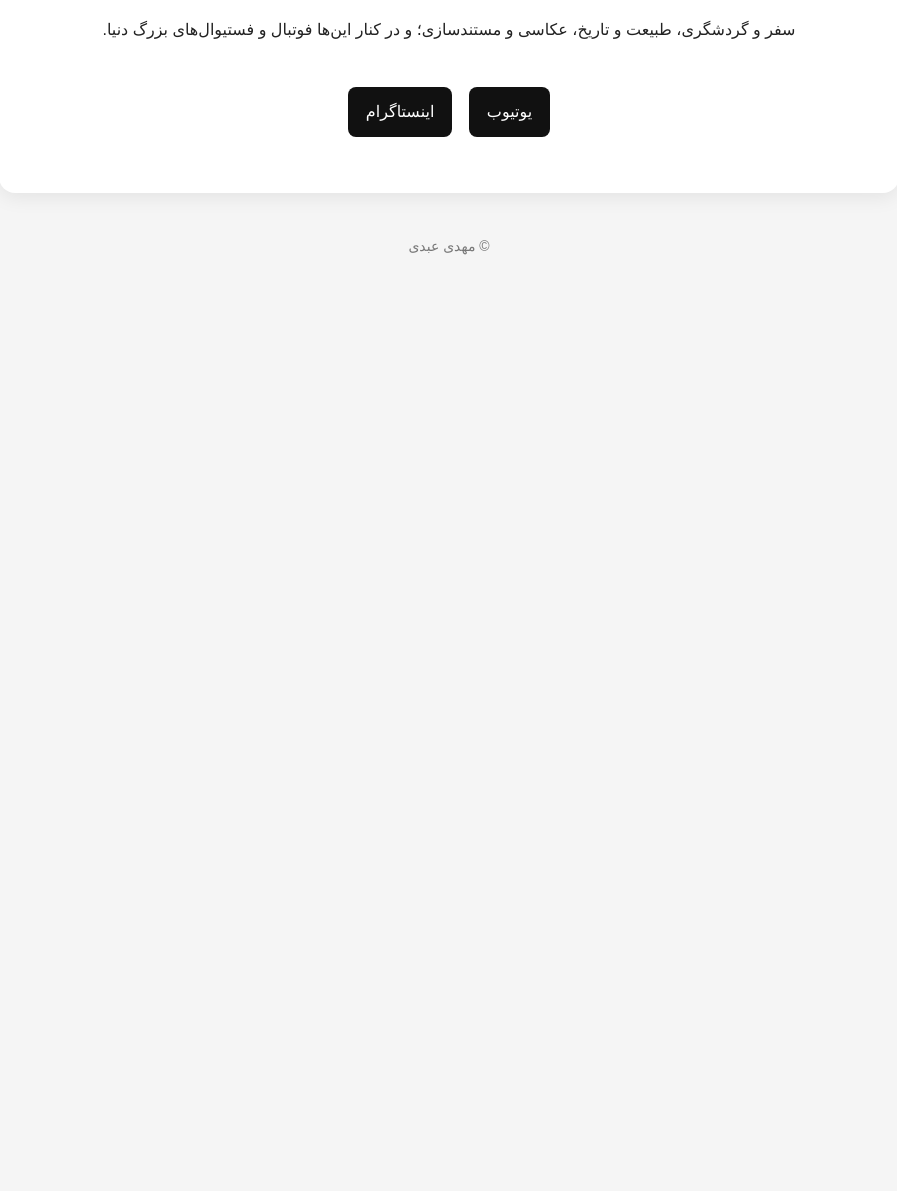
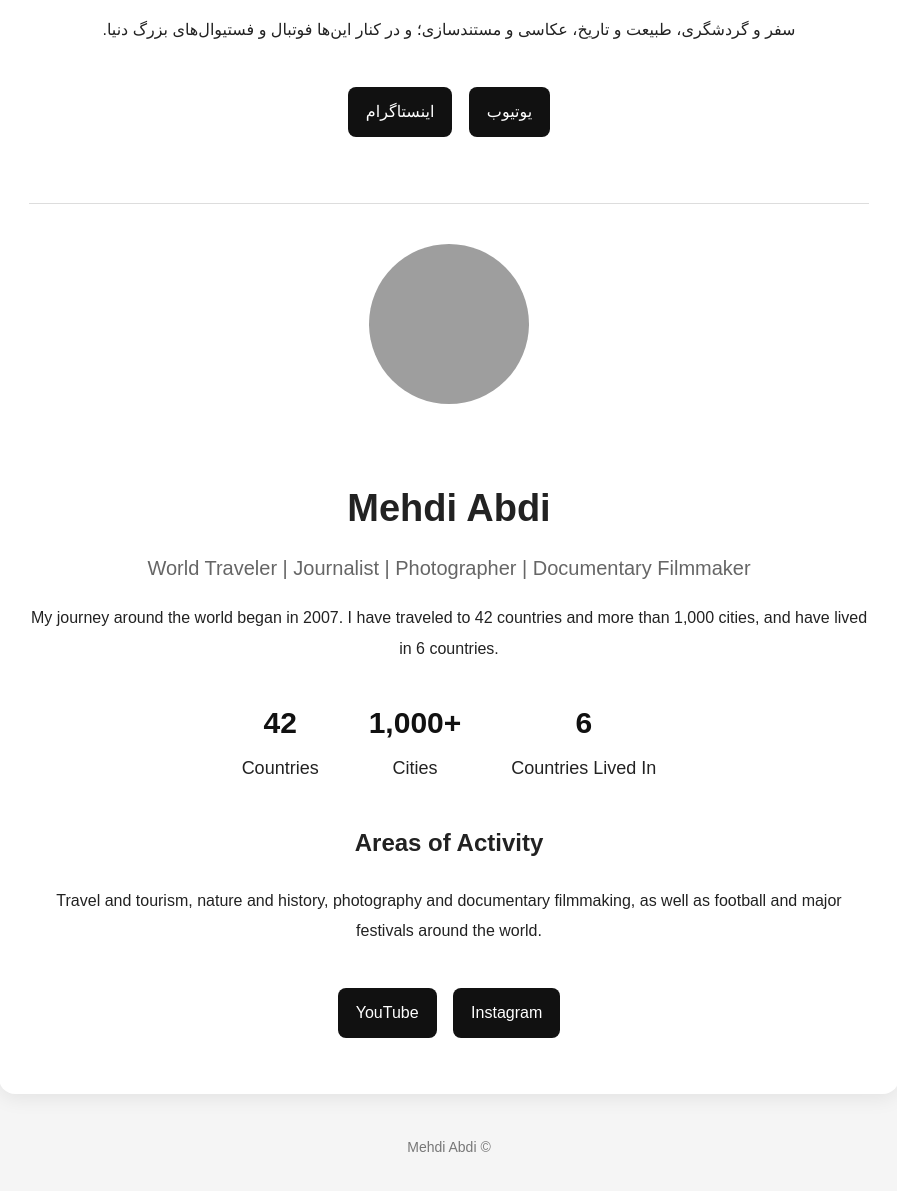
Before and after one commit to MehdiAbdi79-lab/Mehdi-Abdi, a plain HTML site: page index.html in a window 1280 px wide. Shown: the part 691-1882 px from the top of the page, without its empty margins (191-1088 px from the left). Before the commit the page ends 991 px from the top, so only its background shows below. Drawn offline with Linux system fonts and the light colour scheme; grey boxes are pictures that could not be loaded.

Commit message:
Update index.html

```diff
--- a/index.html
+++ b/index.html
@@ -4,7 +4,7 @@
   <meta charset="UTF-8">
   <meta name="viewport" content="width=device-width, initial-scale=1.0">
 
-  <title>مهدی عبدی | جهانگرد، خبرنگار، عکاس و مستندساز</title>
+  <title>مهدی عبدی | Mehdi Abdi | جهانگرد، خبرنگار، عکاس و مستندساز</title>
 
   <meta name="description" content="مهدی عبدی، جهانگرد، خبرنگار، عکاس و مستندساز ایرانی؛ ۴۲ کشور، بیش از ۱۰۰۰ شهر و زندگی در ۶ کشور.">
 
@@ -29,6 +29,14 @@
       text-align: center;
       border-radius: 16px;
       box-shadow: 0 4px 20px rgba(0,0,0,0.08);
+    }
+
+    .profile {
+      width: 160px;
+      height: 160px;
+      object-fit: cover;
+      border-radius: 50%;
+      margin-bottom: 20px;
     }
 
     h1 {
@@ -77,6 +85,22 @@
       border-radius: 8px;
     }
 
+    .english {
+      direction: ltr;
+      text-align: center;
+      margin-top: 60px;
+      padding-top: 40px;
+      border-top: 1px solid #ddd;
+    }
+
+    .english h1 {
+      font-size: 38px;
+    }
+
+    .english .subtitle {
+      font-size: 20px;
+    }
+
     footer {
       text-align: center;
       margin-top: 40px;
@@ -91,7 +115,10 @@
   <div class="container">
 
     <section class="hero">
-<img src="mehdi-abdi.JPG" alt="مهدی عبدی" style="width:160px;height:160px;object-fit:cover;border-radius:50%;margin-bottom:20px;">      <h1>مهدی عبدی</h1>
+
+      <img src="mehdi-abdi.JPG" alt="Mehdi Abdi" class="profile">
+
+      <h1>مهدی عبدی</h1>
 
       <div class="subtitle">
         جهانگرد | خبرنگار | عکاس | مستندساز
@@ -139,10 +166,67 @@
 
       </div>
 
+
+      <section class="english">
+
+        <img src="mehdi-abdi.JPG" alt="Mehdi Abdi" class="profile">
+
+        <h1>Mehdi Abdi</h1>
+
+        <div class="subtitle">
+          World Traveler | Journalist | Photographer | Documentary Filmmaker
+        </div>
+
+        <p>
+          My journey around the world began in 2007.
+          I have traveled to 42 countries and more than 1,000 cities,
+          and have lived in 6 countries.
+        </p>
+
+        <div class="stats">
+
+          <div class="stat">
+            <strong>42</strong>
+            Countries
+          </div>
+
+          <div class="stat">
+            <strong>1,000+</strong>
+            Cities
+          </div>
+
+          <div class="stat">
+            <strong>6</strong>
+            Countries Lived In
+          </div>
+
+        </div>
+
+        <h2>Areas of Activity</h2>
+
+        <p>
+          Travel and tourism, nature and history, photography and documentary filmmaking,
+          as well as football and major festivals around the world.
+        </p>
+
+        <div class="links">
+
+          <a href="https://youtube.com/@mehdiabdi1357" target="_blank">
+            YouTube
+          </a>
+
+          <a href="https://instagram.com/mehdi.abdi1357" target="_blank">
+            Instagram
+          </a>
+
+        </div>
+
+      </section>
+
     </section>
 
     <footer>
-      © مهدی عبدی
+      © Mehdi Abdi
     </footer>
 
   </div>
```
